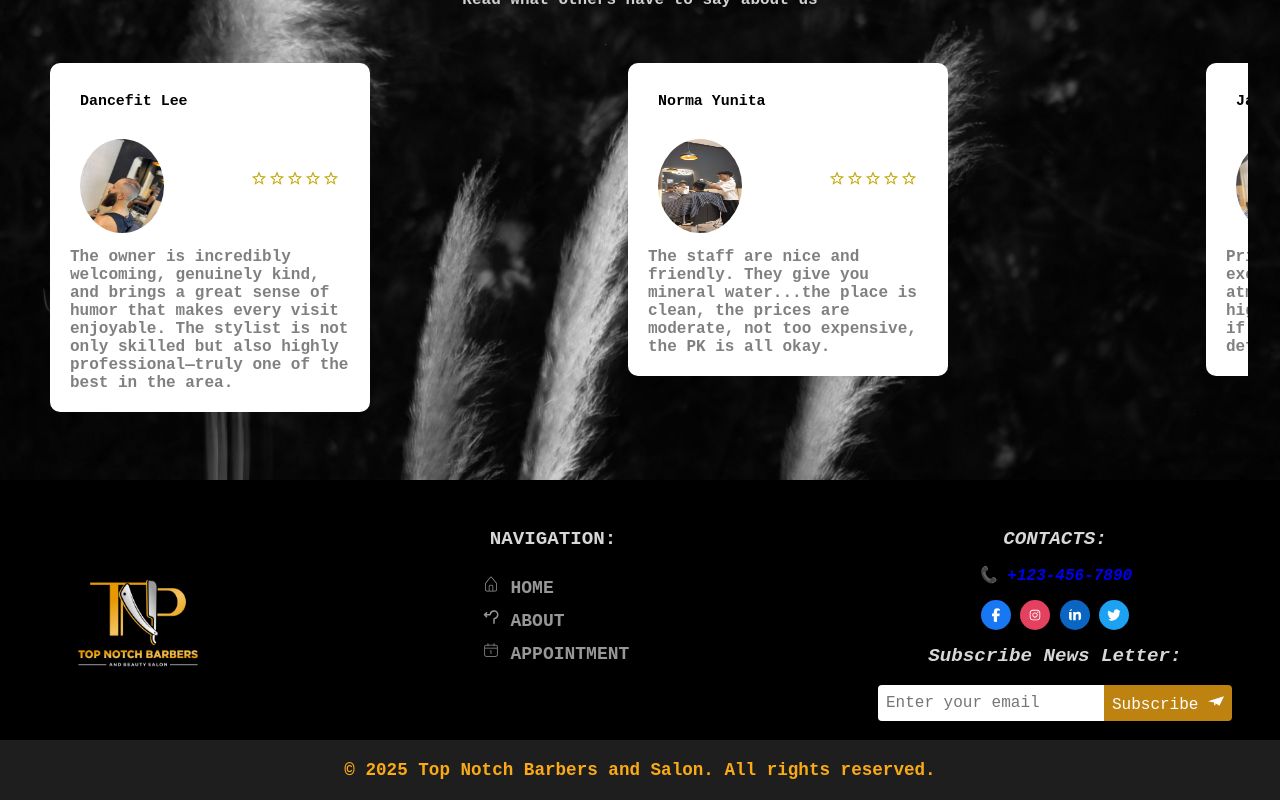
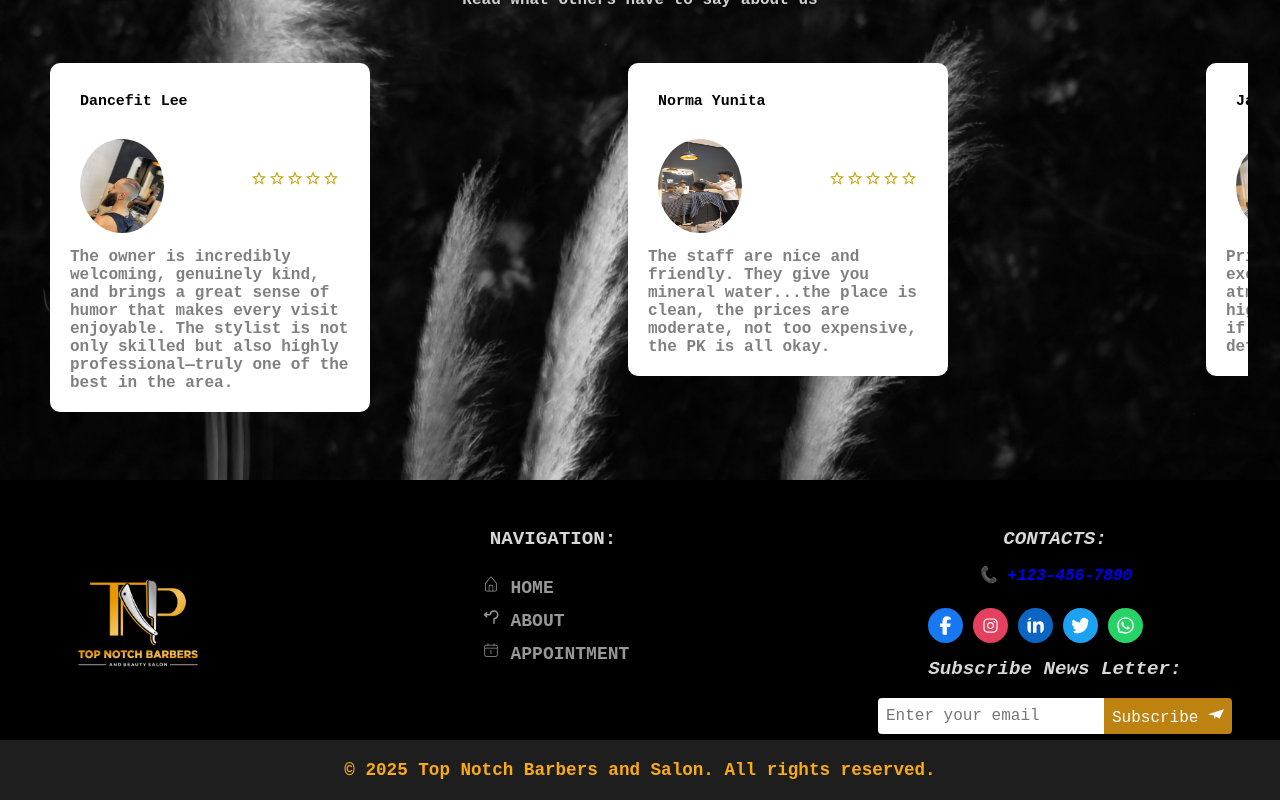
Before and after one commit to UCHEOGBU007/Top-Notch-Salon, a React (Vite) app: page /Appointment in a window 1280 px wide. Shown: the part 1672-2472 px from the top of the page. Built offline with nearby package versions, Linux system fonts and the light colour scheme; no server answers.

Commit message:
Whatsapp icon added

```diff
--- a/src/Components/Footer.jsx
+++ b/src/Components/Footer.jsx
@@ -5,12 +5,12 @@ import { FaFacebookF } from "react-icons/fa6";
 import { IoLogoInstagram } from "react-icons/io";
 import { FaTwitter } from "react-icons/fa6";
 import { FaLinkedinIn } from "react-icons/fa6";
+import { FaWhatsapp } from "react-icons/fa6";
+
 import { SiMinutemailer } from "react-icons/si";
 import { CiHome } from "react-icons/ci";
 import { CiCalendarDate } from "react-icons/ci";
 import { MdOutlineRoundaboutLeft } from "react-icons/md";
-import { GrGallery } from "react-icons/gr";
-import { FcGallery } from "react-icons/fc";
 
 const Footer = () => {
   return (
@@ -47,7 +47,41 @@ const Footer = () => {
           <a href="tel:+1234567890">📞 +123-456-7890</a>
           {/* <a href="mailto:info@yourdomain.com">📧 Email Us</a> */}
           <div className={Style.mediaicons}>
-            <FaFacebookF /> <IoLogoInstagram /> <FaLinkedinIn /> <FaTwitter />
+            <a
+              href="https://facebook.com/yourpage"
+              target="_blank"
+              rel="noopener noreferrer"
+            >
+              <FaFacebookF />
+            </a>
+            <a
+              href="https://instagram.com/yourprofile"
+              target="_blank"
+              rel="noopener noreferrer"
+            >
+              <IoLogoInstagram />
+            </a>
+            <a
+              href="https://linkedin.com/in/yourprofile"
+              target="_blank"
+              rel="noopener noreferrer"
+            >
+              <FaLinkedinIn />
+            </a>
+            <a
+              href="https://twitter.com/yourhandle"
+              target="_blank"
+              rel="noopener noreferrer"
+            >
+              <FaTwitter />
+            </a>
+            <a
+              href="https://wa.me/yourwhatsapplink"
+              target="_blank"
+              rel="noopener noreferrer"
+            >
+              <FaWhatsapp />
+            </a>
           </div>
           <h5 className={Style.subscribeh5}>Subscribe News Letter:</h5>
 
--- a/src/Css/Footer.module.css
+++ b/src/Css/Footer.module.css
@@ -111,34 +111,62 @@
 
 /* Social media icons */
 
-.mediaicons svg {
-  width: 30px;
-  height: 30px;
-  margin-top: 15px;
-  padding: 8px;
-  border-radius: 50%;
-  color: white;
-  transition: transform 0.3s ease;
+.mediaicons {
+  display: flex;
+  gap: 10px;
+  margin-top: 8px;
+  margin-left: 50px;
+  flex-wrap: wrap;
 }
 
-.mediaicons svg:hover {
-  transform: scale(1.1);
+/* Anchor wrapper for each icon */
+.mediaicons a {
+  display: inline-block;
+  border-radius: 50%;
+  transition: transform 0.3s ease, box-shadow 0.3s ease;
+}
+
+/* Base icon styling */
+.mediaicons a svg {
+  width: 35px;
+  height: 35px;
+  padding: 8px;
+  color: white;
+  border-radius: 50%;
+}
+
+/* Hover effect for all icons */
+.mediaicons a:hover {
+  transform: scale(1.15);
+  box-shadow: 0 0 10px rgba(255, 255, 255, 0.3);
   cursor: pointer;
 }
 
 /* Specific brand colors */
-.mediaicons svg:nth-child(1) {
-  background-color: #1877f2;
-} /* Facebook */
-.mediaicons svg:nth-child(2) {
-  background-color: #e4405f;
-} /* Instagram */
-.mediaicons svg:nth-child(3) {
-  background-color: #0a66c2;
-} /* LinkedIn */
-.mediaicons svg:nth-child(4) {
-  background-color: #1da1f2;
-} /* Twitter */
+.mediaicons a:nth-child(1) svg {
+  background-color: #1877f2; /* Facebook */
+}
+.mediaicons a:nth-child(2) svg {
+  background-color: #e4405f; /* Instagram */
+}
+.mediaicons a:nth-child(3) svg {
+  background-color: #0a66c2; /* LinkedIn */
+}
+.mediaicons a:nth-child(4) svg {
+  background-color: #1da1f2; /* Twitter */
+}
+.mediaicons a:nth-child(5) svg {
+  background-color: #25d366; /* WhatsApp */
+}
+
+/* Responsive adjustments */
+@media (max-width: 768px) {
+  .mediaicons {
+    justify-content: center;
+    margin-top: 15px;
+    margin-left: 0;
+  }
+}
 
 /* Responsive: Stack inputs on smaller screens for news letter */
 @media (max-width: 768px) {
```
